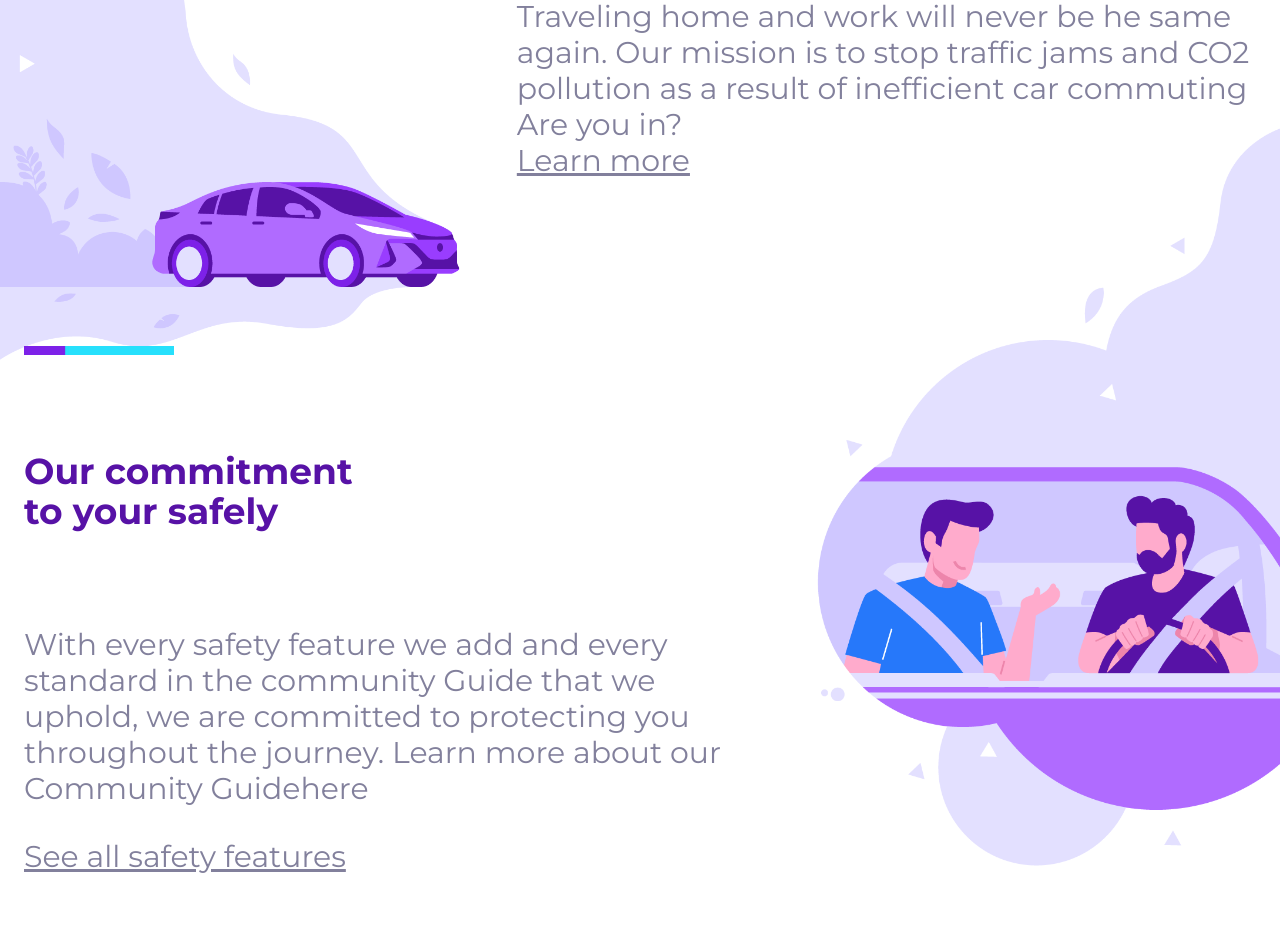
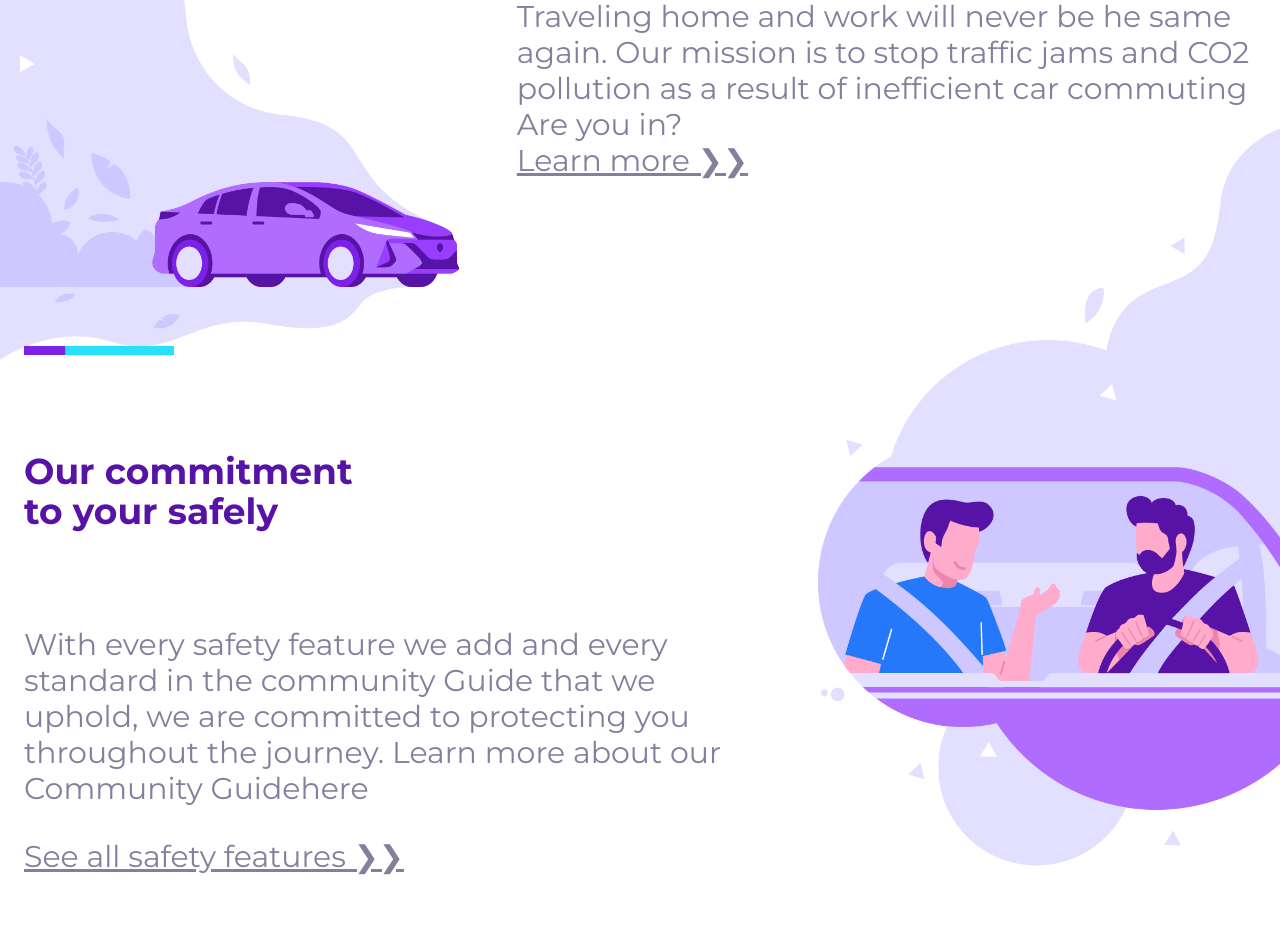
Before and after one commit to gstvcampos/test-tupiniquim, a Next.js app: page / in a window 1280 px wide. Shown: the part 2042-2994 px from the top of the page. Built offline with nearby package versions, Linux system fonts and the light colour scheme.

Commit message:
feat: info section

```diff
--- a/components/InfoSection.tsx
+++ b/components/InfoSection.tsx
@@ -30,7 +30,7 @@ export default function InfoSection() {
             </p>
             <p>Are you in?</p>
             <Link href={'/'} className="link">
-              Learn more
+              Learn more ❯❯
             </Link>
           </div>
         </div>
@@ -55,7 +55,7 @@ export default function InfoSection() {
               <span>here</span>
             </p>
             <Link href={'/'} className="link">
-              See all safety features
+              See all safety features ❯❯
             </Link>
           </div>
         </div>
```
Also changed, not shown: public/icone-login-teste-programador.png (deleted), public/img-fundo-3-teste-programador.png (deleted).
